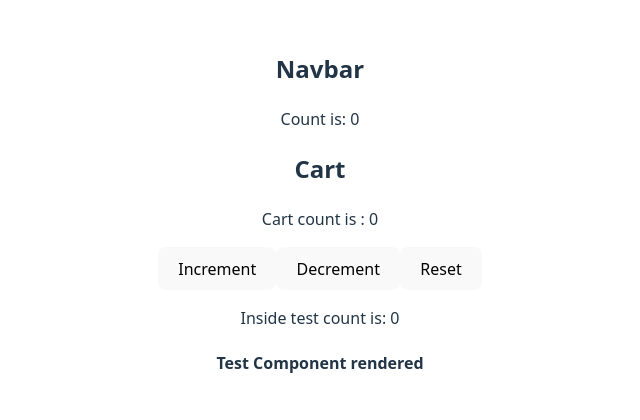
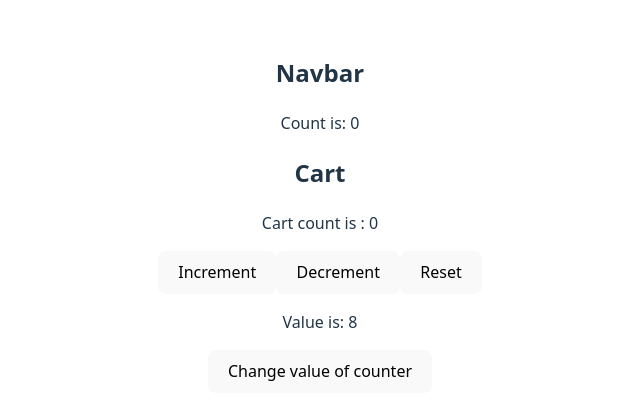
Before and after one commit to VijayJadon22/Practicing-JavaScript-Concepts, a React (Vite) app in the folder React Questions Practice/: page / in a window 1280 px wide. Shown: the part 186-606 px from the top of the page, without its empty margins (320-960 px from the left). Built offline with nearby package versions, Linux system fonts and the light colour scheme.

Commit message:
Implemnted useMemo hook to memoize a value of some calculation

```diff
--- a/React Questions Practice/src/App.jsx
+++ b/React Questions Practice/src/App.jsx
@@ -4,6 +4,7 @@ import Navbar from "./components/Navbar.jsx";
 import Cart from "./components/Cart.jsx";
 import { useCartContext } from "./context/CartContext.jsx";
 import Test from "./components/Test.jsx";
+import { useMemo, useState } from "react";
 
 // const reducer = (state, action) => {
 //   switch (action.type) {
@@ -22,6 +23,13 @@ import Test from "./components/Test.jsx";
 function App() {
   // const [state, dispatch] = useReducer(reducer, { count: 0 });
   const { setCount } = useCartContext();
+
+  const [counter, setCounter] = useState(2);
+
+  const value = useMemo(() => {
+    console.log("Calculated Power of counter");
+    return Math.pow(counter, 3);
+  }, [counter]);
   return (
     <div>
       {/* {/* <button onClick={() => dispatch({ type: "INCREMENT" })}>
@@ -41,7 +49,11 @@ function App() {
         Decrement
       </button>
       <button onClick={() => setCount(0)}>Reset</button>
-      <Test />
+      {/* <Test /> */}
+      <p>Value is: {value}</p>
+      <button onClick={() => setCounter((counter) => counter + 2)}>
+        Change value of counter
+      </button>
     </div>
 
     // Part 3
```
